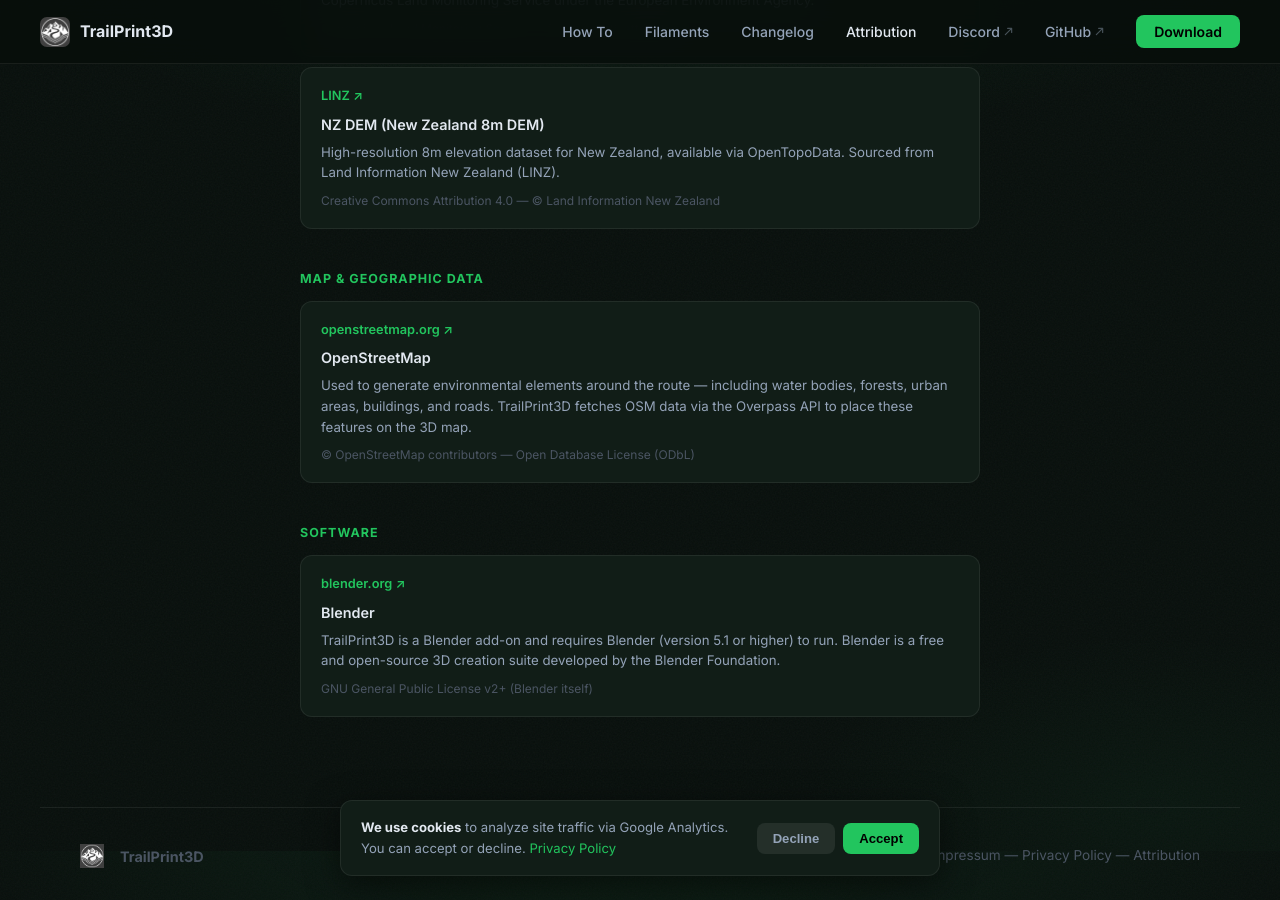
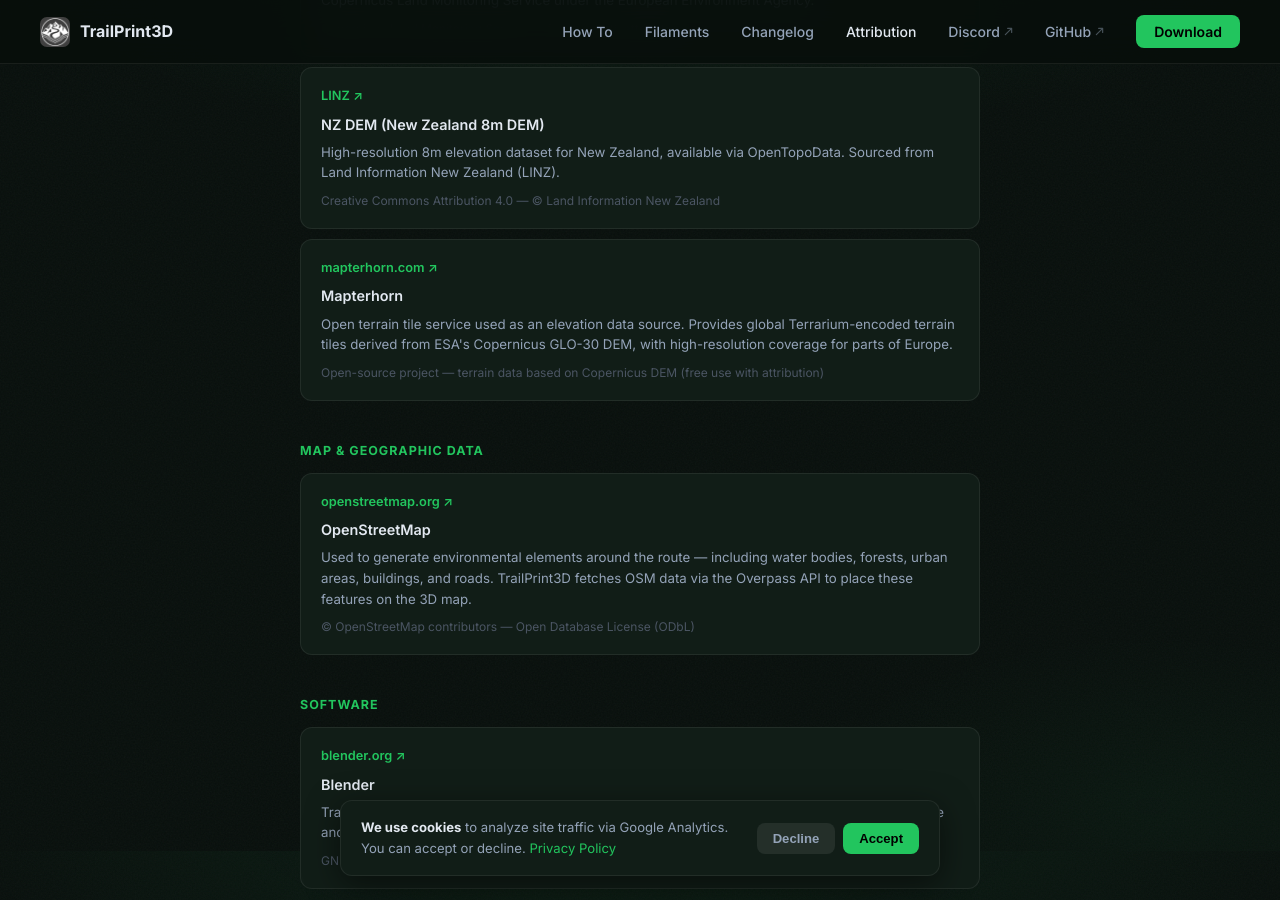
Before and after one commit to EmGi96/TrailPrint3D_web, a Jekyll site: the page built from attribution.html, in a window 1280 px wide and 900 px high, scrolled down 949 px. Built offline with Jekyll 4.4.1, drawn with Linux system fonts in a browser that asks for light colours.

Commit message:
Added Mapterhorn attribution to the Attribution page

```diff
--- a/attribution.html
+++ b/attribution.html
@@ -48,6 +48,13 @@
             <span class="attr-card-license">Creative Commons Attribution 4.0 — © Land Information New Zealand</span>
         </div>
 
+        <div class="attr-card">
+            <a class="attr-card-link" href="https://mapterhorn.com/" target="_blank" rel="noopener">mapterhorn.com ↗</a>
+            <span class="attr-card-name">Mapterhorn</span>
+            <span class="attr-card-desc">Open terrain tile service used as an elevation data source. Provides global Terrarium-encoded terrain tiles derived from ESA's Copernicus GLO-30 DEM, with high-resolution coverage for parts of Europe.</span>
+            <span class="attr-card-license">Open-source project — terrain data based on Copernicus DEM (free use with attribution)</span>
+        </div>
+
         <h2>Map &amp; Geographic Data</h2>
 
         <div class="attr-card">
```
